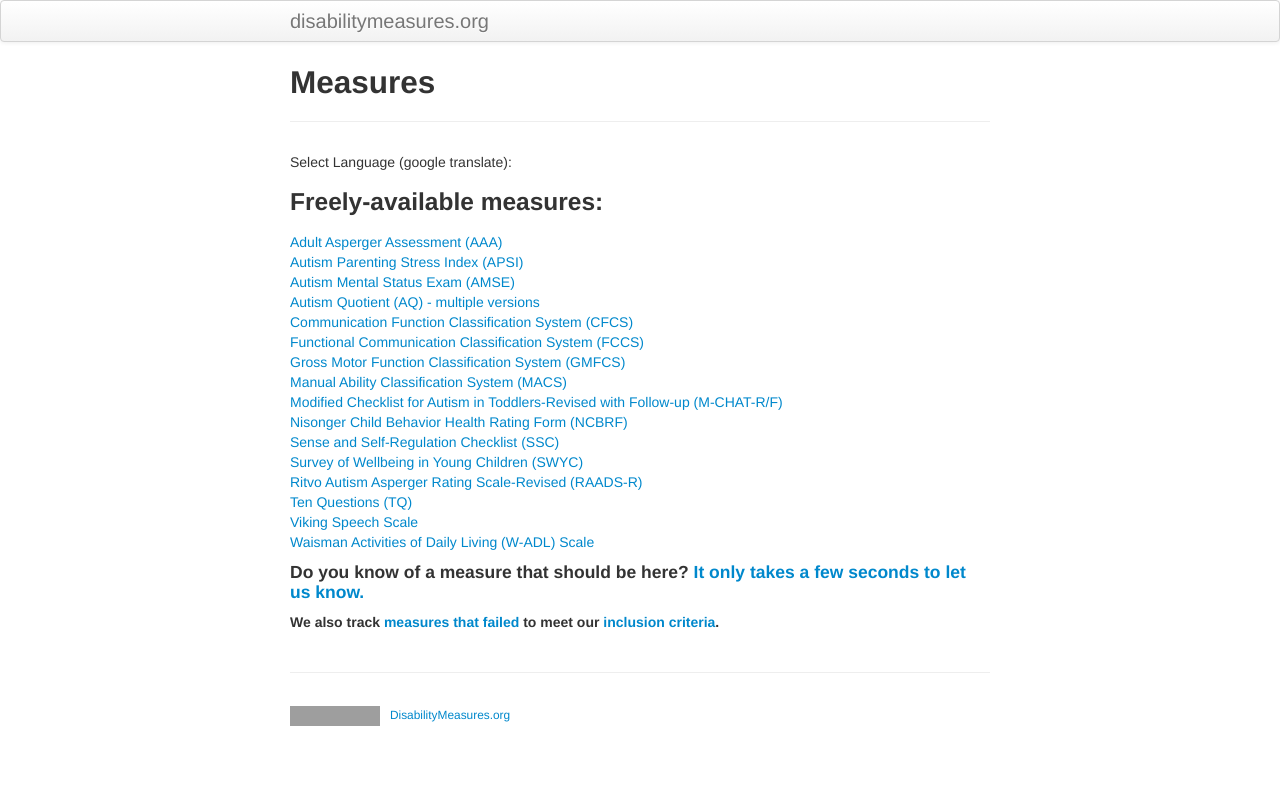
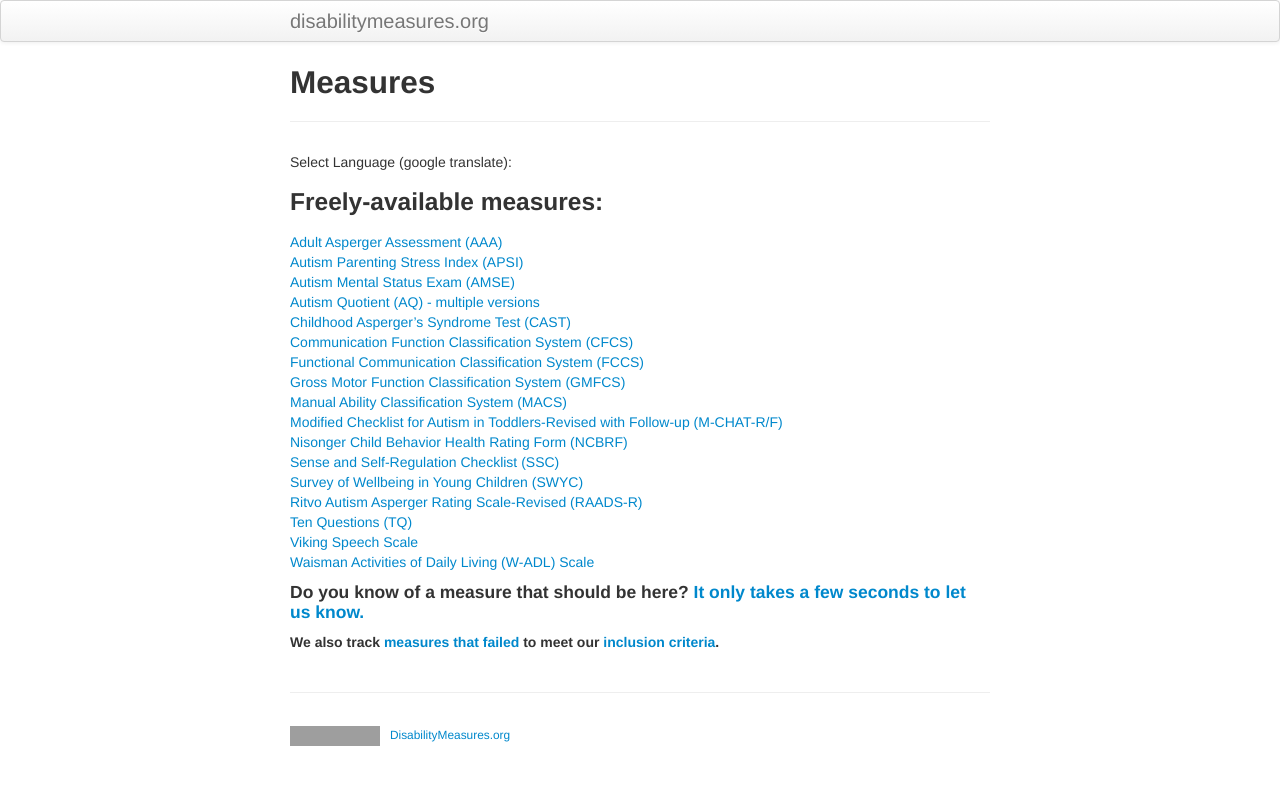
Before and after one commit to mjmaenner/disabilitymeasures, a Jekyll site: the page built from measures/index.md, in a window 1280 px wide. Shown: the top 785 px of the page. Built offline with Jekyll 4.4.1, drawn with Linux system fonts in a browser that asks for light colours; grey boxes are pictures that could not be loaded.

Commit message:
Update index.md

```diff
--- a/measures/index.md
+++ b/measures/index.md
@@ -17,6 +17,7 @@ function googleTranslateElementInit() {
 [Autism Parenting Stress Index (APSI)](http://disabilitymeasures.org/apsi)
   [Autism Mental Status Exam (AMSE)](http://disabilitymeasures.org/amse)
 [Autism Quotient (AQ) - multiple versions](http://disabilitymeasures.org/aq)
+[Childhood Asperger's Syndrome Test (CAST)](http://disabilitymeasures.org/cast)
   [Communication Function Classification System (CFCS)](http://disabilitymeasures.org/cfcs)
 [Functional Communication Classification System (FCCS)](http://disabilitymeasures.org/fccs)
   [Gross Motor Function Classification System (GMFCS)](http://disabilitymeasures.org/gmfcs)
```
